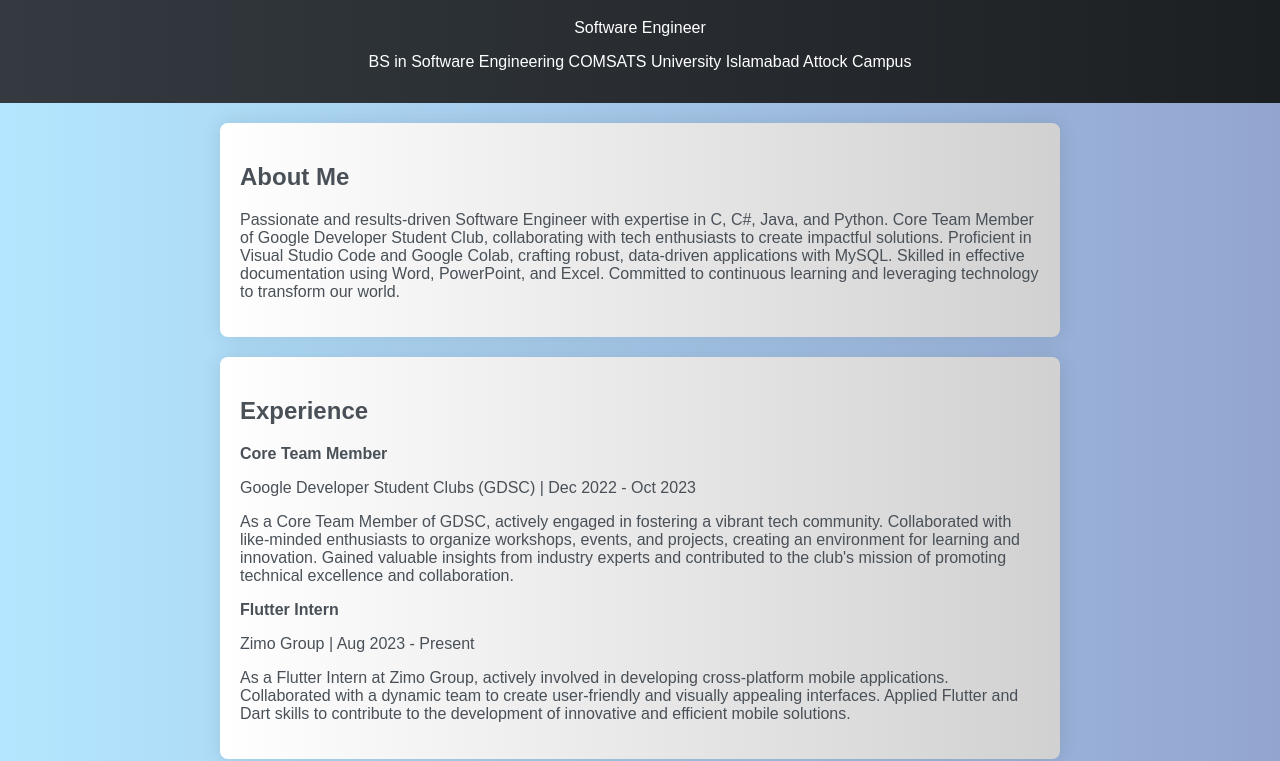
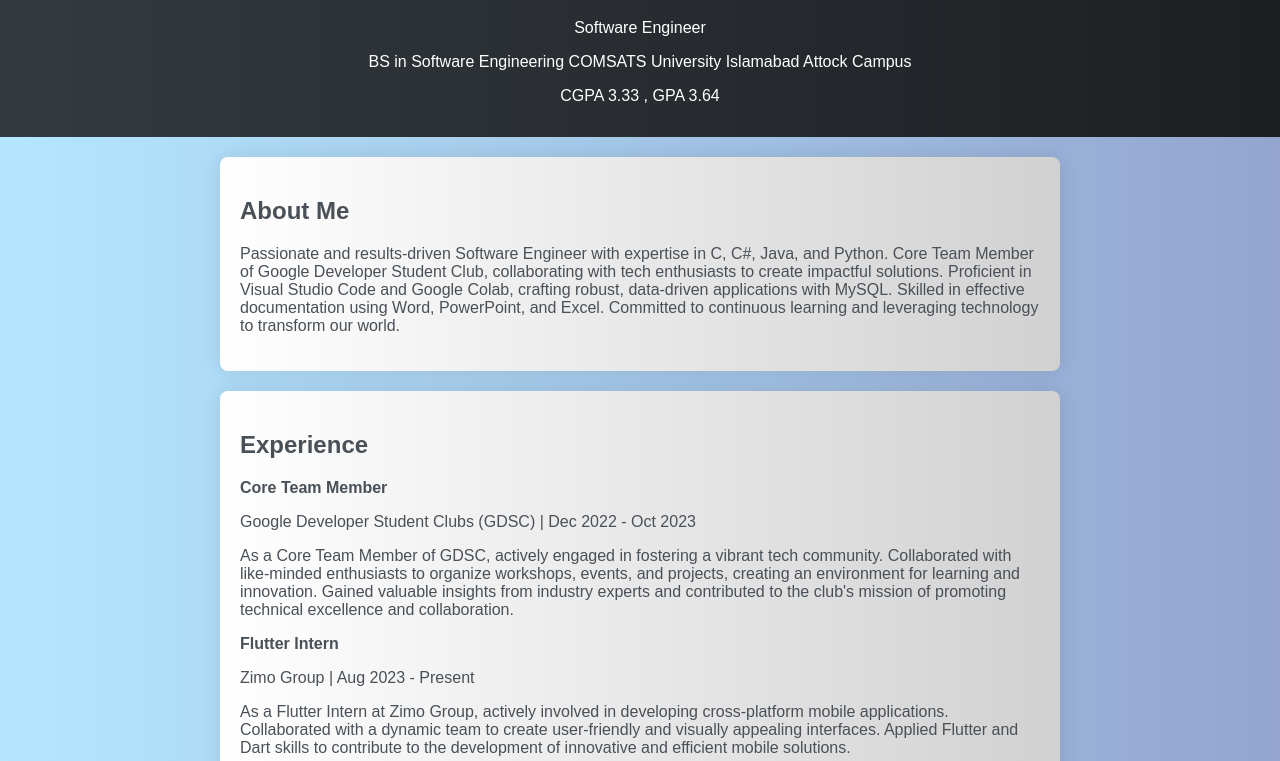
Before and after one commit to am-nimrah/portfolio, a plain HTML site: page index.html in a window 1280 px wide. Shown: the part 77-838 px from the top of the page. Drawn offline with Linux system fonts and the light colour scheme.

Commit message:
Update index.html

```diff
--- a/index.html
+++ b/index.html
@@ -46,6 +46,7 @@
         <h1>Nimra Waqar</h1>
         <p>Software Engineer</p>
 	<p>BS in Software Engineering COMSATS University Islamabad Attock Campus</p>
+	<p>CGPA 3.33 , GPA 3.64</p>
     </header>
 
     <section>
```
